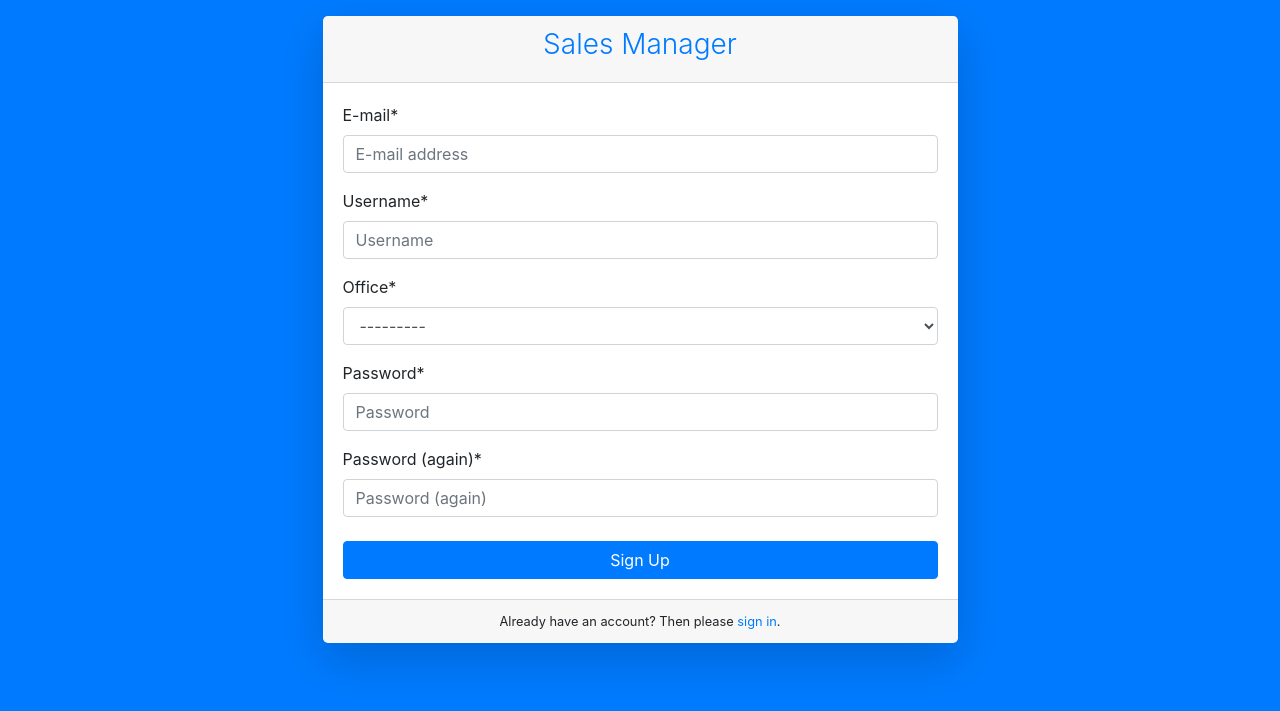
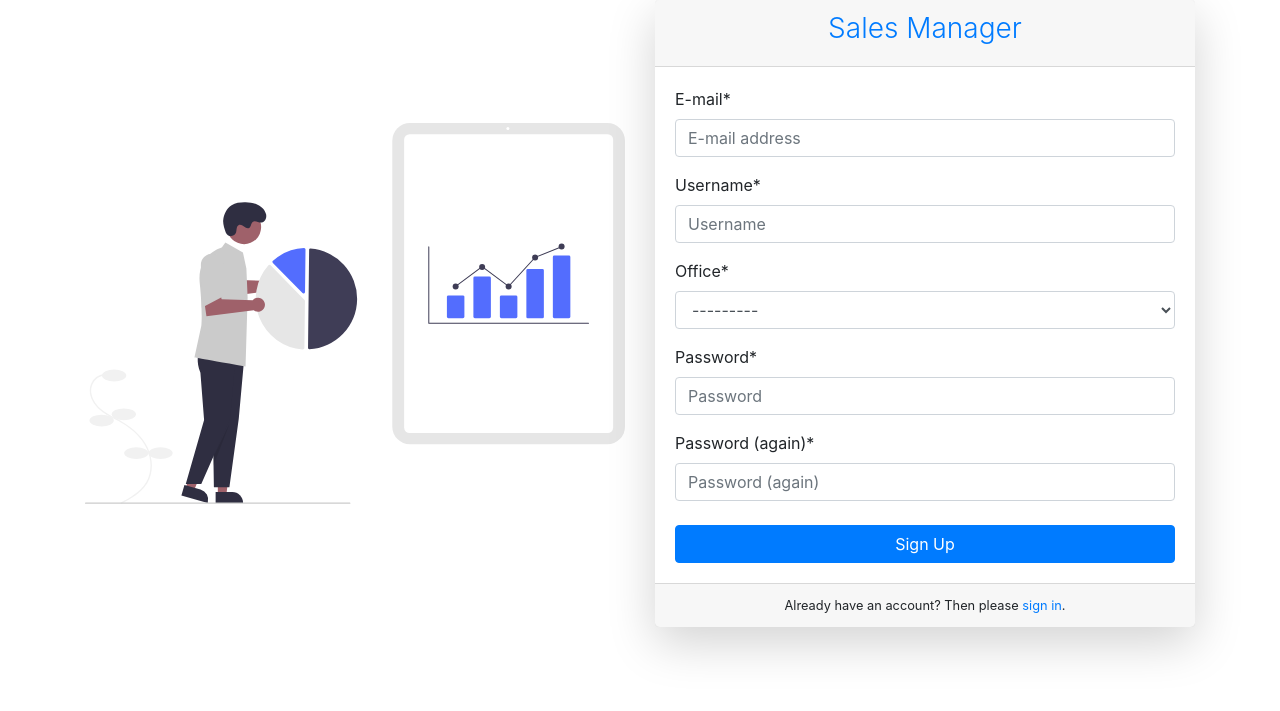
Before and after one commit to rakibul-islam-raju/IMS, a Django app: page /accounts/signup/ in a window 1280 px wide. Shown: the top 711 px of the page. Run offline with Django 3.2, Linux system fonts and the light colour scheme; data that the repository does not hold is empty; some libraries are stand-ins or nearby versions.

Commit message:
Redesigned auth templates

```diff
--- a/templates/account/base.html
+++ b/templates/account/base.html
@@ -12,7 +12,7 @@
         <link rel="stylesheet" href="https://stackpath.bootstrapcdn.com/bootstrap/4.5.2/css/bootstrap.min.css" integrity="sha384-JcKb8q3iqJ61gNV9KGb8thSsNjpSL0n8PARn9HuZOnIxN0hoP+VmmDGMN5t9UJ0Z" crossorigin="anonymous">
         <script src="https://cdnjs.cloudflare.com/ajax/libs/font-awesome/5.11.2/js/all.min.js" crossorigin="anonymous"></script>
     </head>
-    <body class="bg-primary">
+    <body class="">
         <div id="layoutAuthentication">
             <div id="layoutAuthentication_content">
               {% block body %}
--- a/templates/account/signup.html
+++ b/templates/account/signup.html
@@ -1,5 +1,6 @@
 {% extends "./base.html" %}
 {% load crispy_forms_tags %}
+{% load static %}
 
 {% load i18n %}
 
@@ -8,9 +9,12 @@
 {% block content %}
 <main>
     <div class="container">
-        <div class="row justify-content-center">
-            <div class="col-lg-7">
-                <div class="card shadow-lg border-0 rounded-lg mt-3 mb-3">
+        <div class="row justify-content-center align-items-center">
+            <div class="col-lg-6 d-none d-md-block">
+                <img src="{% static 'images/sales-manager-2.svg' %}" class="img-fluid" alt="">
+            </div>
+            <div class="col-lg-6">
+                <div class="card shadow-lg border-0 rounded-lg">
                     {% include '../includes/messages.html' %}
                     <div class="card-header">
                         <h3 class="text-center font-weight-light text-primary">Sales Manager</h3>
```
Also changed, not shown: templates/account/email.html (+6 -2 lines), templates/account/login.html (+6 -3 lines), templates/account/password_change.html (+6 -2 lines), templates/account/password_reset.html (+6 -2 lines), static_files/images/email.svg (added), static_files/images/forgot-password.svg (added), static_files/images/password.svg (added), static_files/images/sales-manager-2.svg (added), static_files/images/sales-manager.svg (added).
